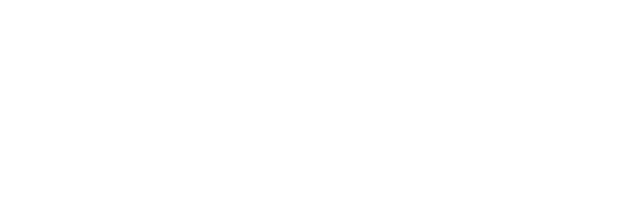
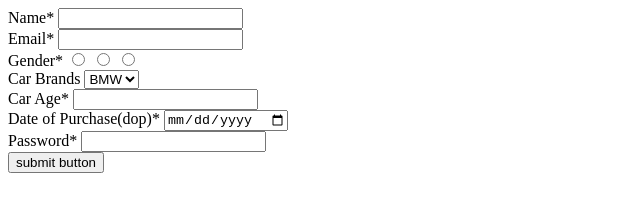
Before and after one commit to acciojob/signup-form-car-tarun2345, a website: page main.html in a window 1280 px wide. Shown: the whole page, without its empty margins (0-640 px from the left). Drawn offline with Linux system fonts and the light colour scheme.

Commit message:
created a submission

```diff
--- a/main.html
+++ b/main.html
@@ -7,9 +7,45 @@
 </head>
 
 <body>
-	<!-- the entire body must be written by student -->
-    <script type="text/javascript" src="./script.js">
-</script>
+	<form method="post">
+		<div>
+			<label for="name">Name*</label>
+			<input type="text" id="name" required>
+		</div>
+		<div>
+			<label for="email">Email*</label>
+			<input type="email" id="email" required>
+		</div>
+		<div>
+			<label>Gender*</label>
+			<input type="radio" name="gender" value="m" required>
+			<input type="radio" name="gender" value="f" required>
+			<input type="radio" name="gender" value="others" required>
+		</div>
+		<div>
+			<label for="cars">Car Brands</label>
+			<select id="cars">
+				<option>BMW</option>
+				<option>Audi</option>
+				<option>benz</option>
+			</select>
+		</div>
+		<div>
+			<label for="carage">Car Age*</label>
+			<input type="number" id="carage" required>
+		</div>
+		<div>
+			<label for="dop">Date of Purchase(dop)*</label>
+			<input type="date" id="dop" required>
+		</div>
+		<div>
+			<label for="password">Password*</label>
+			<input type="password" id="password" required>
+		</div>
+		<div>
+			<button type="submit">submit button</button>
+		</div>
+	</form>
 
 </body>
 
```
